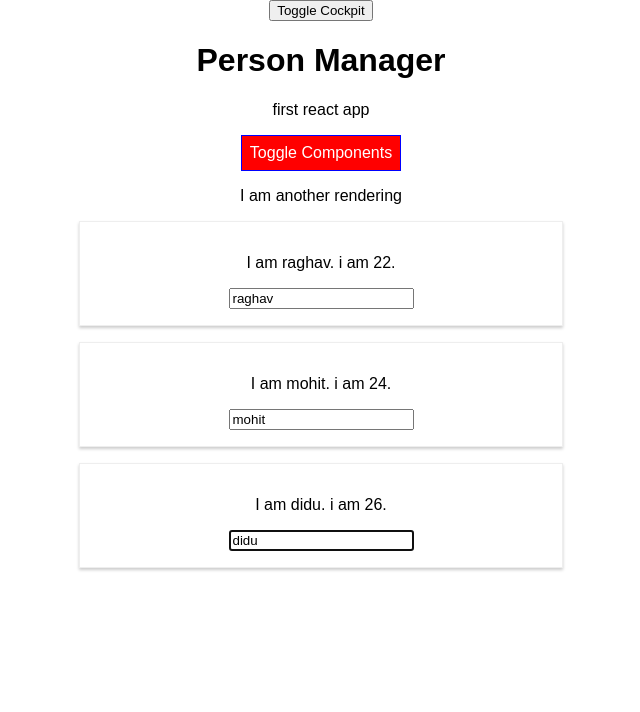
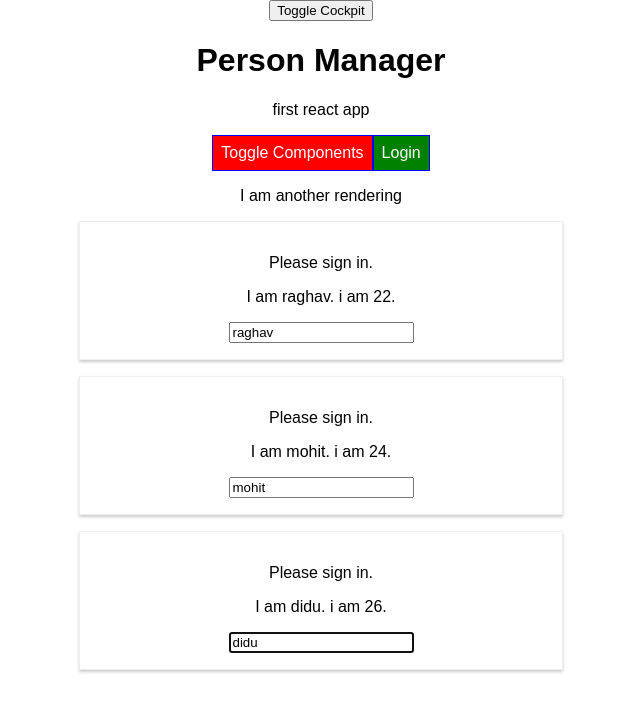
Before and after one commit to sirraghavgupta/learning-react, a React app in the folder first-react-project/: page / in a window 1280 px wide. Shown: the top 712 px of the page, without its empty margins (319-959 px from the left). Built offline with nearby package versions, Linux system fonts and the light colour scheme.

Commit message:
added authentication by props - to understand prop chaining

```diff
--- a/first-react-project/src/components/Cockpit/Cockpit.js
+++ b/first-react-project/src/components/Cockpit/Cockpit.js
@@ -1,8 +1,7 @@
-import React, { useEffect, useRef } from 'react';
-import classes from './Cockpit.css'
+import React, { useEffect, useRef } from "react";
+import classes from "./Cockpit.css";
 
 const Cockpit = (props) => {
-
   /**
    * now see, the arrow function wali approach will not work here.
    * but the constructor wali approach can.
@@ -15,19 +14,19 @@ const Cockpit = (props) => {
 
   const toggleButtonRef = useRef(null);
 
-    useEffect( ()=>{
+  useEffect(() => {
     console.log("[Cockpit.js] useEffect() 2 called");
     // .. HTTP request
-      setTimeout(()=>{
+    setTimeout(() => {
       console.log("saved data to cloud - 2");
     }, 1000);
 
-      return ()=>{
+    return () => {
       console.log("cleaning up for useEffect 2");
-      }
+    };
   });
 
-    useEffect( ()=>{
+  useEffect(() => {
     console.log("[Cockpit.js] useEffect() 3 called");
     // .. HTTP request
 
@@ -37,42 +36,39 @@ const Cockpit = (props) => {
 
     toggleButtonRef.current.click();
 
-      return ()=>{
+    return () => {
       // clearTimeout(timer);
       console.log("cleaning up for useEffect 3");
-      }
+    };
   }, []);
 
+  const assignedClasses = [];
+  if (props.personsLength <= 2) assignedClasses.push(classes.red);
 
-    const assignedClasses = [];
-    if(props.personsLength <=2 )
-      assignedClasses.push(classes.red);
+  if (props.personsLength <= 1) assignedClasses.push(classes.bold);
 
-    if(props.personsLength <=1)
-      assignedClasses.push(classes.bold);
-
-    let btnClass = '';
-    if(props.showPersons)
-      btnClass = classes.Red;
+  let btnClass = "";
+  if (props.showPersons) btnClass = classes.Red;
 
   return (
-        <div className = { classes.Cockpit } >
+    <div className={classes.Cockpit}>
+      <h1> {props.title} </h1>
 
-            <h1> { props.title } </h1>
-
-            <p className = { assignedClasses.join(' ') } >
-            first react app
-            </p>
+      <p className={assignedClasses.join(" ")}>first react app</p>
 
       <button
-              ref = {toggleButtonRef}
-              className = { btnClass }
-              onClick = { props.clicked } > Toggle Components
+        ref={toggleButtonRef}
+        className={btnClass}
+        onClick={props.clicked}
+      >
+        Toggle Components
       </button>
+
+      <button onClick={props.login}>Login</button>
 
       <p>I am another rendering</p>
     </div>
   );
-}
+};
 
 export default React.memo(Cockpit);
--- a/first-react-project/src/components/Persons/Person/Person.js
+++ b/first-react-project/src/components/Persons/Person/Person.js
@@ -1,36 +1,32 @@
-import React, {Component} from 'react';
-import withClass from '../../../hoc/withClass';
-import classes from './Person.css';
-import Aux from '../../../hoc/Aux.js';
-import PropTypes from 'prop-types';
+import React, { Component } from "react";
+import withClass from "../../../hoc/withClass";
+import classes from "./Person.css";
+import Aux from "../../../hoc/Aux.js";
+import PropTypes from "prop-types";
 
-class Person extends Component{
-
-    constructor( props ){
+class Person extends Component {
+  constructor(props) {
     super(props);
     // for method 2 of using refs.
     this.inputElementRef = React.createRef();
   }
 
-    shouldComponentUpdate(nextProps, nextState){
-        console.log( '[Person.js] shouldComponentUpdate() called');
+  shouldComponentUpdate(nextProps, nextState) {
+    console.log("[Person.js] shouldComponentUpdate() called");
     return true;
   }
 
-
-    getSnapshotBeforeUpdate(prevProps, prevState){
-        console.log( '[Person.js] getSnapshotBeforeUpdate() called');
-        return { message : 'snapshot' };
+  getSnapshotBeforeUpdate(prevProps, prevState) {
+    console.log("[Person.js] getSnapshotBeforeUpdate() called");
+    return { message: "snapshot" };
   }
 
-
-    componentDidUpdate(prevProps, prevState, snapshot){
-    console.log( '[Person.js] componentDidUpdate() called', snapshot);
+  componentDidUpdate(prevProps, prevState, snapshot) {
+    console.log("[Person.js] componentDidUpdate() called", snapshot);
   }
 
-
-    componentDidMount(){
-        console.log( '[Person.js ] componentDidMount() called' );
+  componentDidMount() {
+    console.log("[Person.js ] componentDidMount() called");
 
     // this is one normal JS method without ref. not so good.
     // document.getElementsByTagName('input')[2].focus();
@@ -42,9 +38,8 @@ class Person extends Component{
     this.inputElementRef.current.focus();
   }
 
-
-    render(){
-        console.log( '[Person.js] rendering' );
+  render() {
+    console.log("[Person.js] rendering");
 
     return (
       // styling class doesn't work here.
@@ -54,26 +49,31 @@ class Person extends Component{
        * create an auxiliary element.
        */
       <Aux>
+        {this.props.isAuthenticated ? (
+          <p>Authenticated</p>
+        ) : (
+          <p>Please sign in.</p>
+        )}
 
-            <p onClick = { this.props.clicked }> I am { this.props.name }. i am { this.props.age }.</p>
+        <p onClick={this.props.clicked}>
+          I am {this.props.name}. i am {this.props.age}.
+        </p>
 
-            <p> { this.props.children } </p>
+        <p> {this.props.children} </p>
 
         <input
-                type = "text"
-                value = { this.props.name }
-                onChange = { this.props.changed }
+          type="text"
+          value={this.props.name}
+          onChange={this.props.changed}
           // method 1
           // ref = { (inputEl) => { this.inputElement = inputEl } }
 
           // method 2
-                ref = { this.inputElementRef }
+          ref={this.inputElementRef}
         />
-
       </Aux>
     );
   }
-
 }
 
 /**
@@ -89,10 +89,10 @@ class Person extends Component{
  */
 
 Person.propTypes = {
-    click : PropTypes.func,
-    changed : PropTypes.func,
-    name : PropTypes.string,
-    age : PropTypes.number
+  click: PropTypes.func,
+  changed: PropTypes.func,
+  name: PropTypes.string,
+  age: PropTypes.number,
 };
 
 export default withClass(Person, classes.Person);
--- a/first-react-project/src/components/Persons/Persons.js
+++ b/first-react-project/src/components/Persons/Persons.js
@@ -1,44 +1,37 @@
-import React, { PureComponent } from 'react';
-import Person from './Person/Person';
+import React, { PureComponent } from "react";
+import Person from "./Person/Person";
 
-class Persons extends PureComponent{
-
-
-  getSnapshotBeforeUpdate(prevProps, prevState){
-    console.log( '[Persons.js] getSnapshotBeforeUpdate() called');
-    return { message : 'snapshot' };
+class Persons extends PureComponent {
+  getSnapshotBeforeUpdate(prevProps, prevState) {
+    console.log("[Persons.js] getSnapshotBeforeUpdate() called");
+    return { message: "snapshot" };
   }
 
-
-  componentDidUpdate(prevProps, prevState, snapshot){
-    console.log( '[Persons.js] componentDidUpdate() called', snapshot);
+  componentDidUpdate(prevProps, prevState, snapshot) {
+    console.log("[Persons.js] componentDidUpdate() called", snapshot);
   }
 
-  componentWillUnmount(){
-    console.log( '[Persons.js]  componentWillUnmount() called' );
+  componentWillUnmount() {
+    console.log("[Persons.js]  componentWillUnmount() called");
   }
 
-  componentDidMount(){
-    console.log( '[Persons.js ] componentDidMount() called' );
+  componentDidMount() {
+    console.log("[Persons.js ] componentDidMount() called");
   }
 
-
-  render(){
-
-  console.log( '[Persons.js] rendering' );
-  return this.props.persons.map( (person, index) =>
-
+  render() {
+    console.log("[Persons.js] rendering");
+    return this.props.persons.map((person, index) => (
       <Person
-        name = {person.name}
-        age = {person.age}
-        key = {person.id}
-        clicked = { () => this.props.clicked(index) }
-        changed = { (event) => this.props.changed(event, person.id) }
+        name={person.name}
+        age={person.age}
+        key={person.id}
+        isAuthenticated={this.props.isAuth}
+        clicked={() => this.props.clicked(index)}
+        changed={(event) => this.props.changed(event, person.id)}
       />
-    );
+    ));
   }
-
 }
 
-
 export default Persons;
--- a/first-react-project/src/containers/App.js
+++ b/first-react-project/src/containers/App.js
@@ -1,54 +1,52 @@
-import React, { Component } from 'react';
-import Persons from '../components/Persons/Persons';
-import classes from './App.css';
-import Cockpit from '../components/Cockpit/Cockpit';
-import withClass from '../hoc/withClass';
-import Aux from '../hoc/Aux';
-
-
+import React, { Component } from "react";
+import Persons from "../components/Persons/Persons";
+import classes from "./App.css";
+import Cockpit from "../components/Cockpit/Cockpit";
+import withClass from "../hoc/withClass";
+import Aux from "../hoc/Aux";
 
 class App extends Component {
-
-  constructor(props){
+  constructor(props) {
     super(props);
-    console.log( '[App.js] constrcutor called' );
+    console.log("[App.js] constrcutor called");
   }
 
   state = {
-    persons:[
-      {id : "1", name : "raghav", age:22},
-      {id : "2", name : "mohit", age:24},
-      {id : "3", name : "didu", age:26}
+    persons: [
+      { id: "1", name: "raghav", age: 22 },
+      { id: "2", name: "mohit", age: 24 },
+      { id: "3", name: "didu", age: 26 },
     ],
-    otherProp : 'another prop is untouched',
-    showPersons : false,
-    showCockpit : true,
-    changeCounter : 0
-  }
+    otherProp: "another prop is untouched",
+    showPersons: false,
+    showCockpit: true,
+    changeCounter: 0,
+    isAuthenticated: false,
+  };
 
   static getDerivedStateFromProps(props, state) {
-    console.log( '[App.js] getDerivedStateFromProps() called', props );
+    console.log("[App.js] getDerivedStateFromProps() called", props);
     return state;
   }
 
-  componentDidMount(){
-    console.log( '[App.js ] componentDidMount() called' );
+  componentDidMount() {
+    console.log("[App.js ] componentDidMount() called");
   }
 
+  deleteChangeHandler = (personIndex) => {
+    console.log("delete request");
 
-  deleteChangeHandler = (personIndex) => {
-      console.log("delete request");
+    const persons = [...this.state.persons];
+    persons.splice(personIndex, 1);
+    this.setState({ persons: persons });
+  };
 
-      const persons = [...this.state.persons];
-      persons.splice(personIndex, 1);
-      this.setState({persons : persons});
-  }
-
-
-  nameChangeHandler = (event, id)=>{
+  nameChangeHandler = (event, id) => {
     console.log("was changed.");
 
-    const personIndex = this.state.persons.findIndex( (person) => person.id === id);
+    const personIndex = this.state.persons.findIndex(
+      (person) => person.id === id
+    );
 
     const person = { ...this.state.persons[personIndex] };
     person.name = event.target.value;
@@ -56,59 +54,68 @@ class App extends Component {
     const persons = [...this.state.persons];
     persons[personIndex] = person;
 
-    this.setState( ( prevState, props ) => {
-        return {
-          persons : persons,
-          changeCounter : this.state.changeCounter + 1}
-      } );
-  }
+    this.setState((prevState, props) => {
+      return {
+        persons: persons,
+        changeCounter: this.state.changeCounter + 1,
+      };
+    });
+  };
 
-  togglePersonsHandler = ()=>{
+  togglePersonsHandler = () => {
     console.log("toggled");
     const doesShow = this.state.showPersons;
-    this.setState(
-      {
-        showPersons : !doesShow
-      }
-    );
-  }
+    this.setState({
+      showPersons: !doesShow,
+    });
+  };
+
+  loginHandler = () => {
+    this.setState((prevState) => ({
+      isAuthenticated: !prevState.isAuthenticated,
+    }));
+  };
 
   render() {
-    console.log( '[App.js] rendering' );
+    console.log("[App.js] rendering");
 
     let persons = null;
 
-    if(this.state.showPersons){
-      persons = <Persons
-                    clicked = { this.deleteChangeHandler }
-                    changed = { this.nameChangeHandler }
-                    persons = { this.state.persons }
-                />
+    if (this.state.showPersons) {
+      persons = (
+        <Persons
+          clicked={this.deleteChangeHandler}
+          changed={this.nameChangeHandler}
+          persons={this.state.persons}
+          isAuth={this.state.isAuthenticated}
+        />
+      );
     }
 
     return (
-
       // <div className = {classes.App}>
       // <WithClasses classes = { classes.App } >
       <Aux>
         <button
-          onClick = { ()=>{
-            this.setState({ showCockpit : !this.state.showCockpit });
-          } }
-        > Toggle Cockpit</button>
+          onClick={() => {
+            this.setState({ showCockpit: !this.state.showCockpit });
+          }}
+        >
+          {" "}
+          Toggle Cockpit
+        </button>
 
-        {
-          this.state.showCockpit ?
-            <Cockpit
-            clicked = { this.togglePersonsHandler }
-            showPersons = { this.state.showPersons }
-            personsLength = { this.state.persons.length }
-            title = { this.props.appTitle }
-            />  : null
-        }
+        {this.state.showCockpit ? (
+          <Cockpit
+            clicked={this.togglePersonsHandler}
+            showPersons={this.state.showPersons}
+            personsLength={this.state.persons.length}
+            title={this.props.appTitle}
+            login={this.loginHandler}
+          />
+        ) : null}
 
         {persons}
-
       </Aux>
       // </WithClasses>
       // </div>
```
Lines whose indentation alone changed are shown as unchanged.
